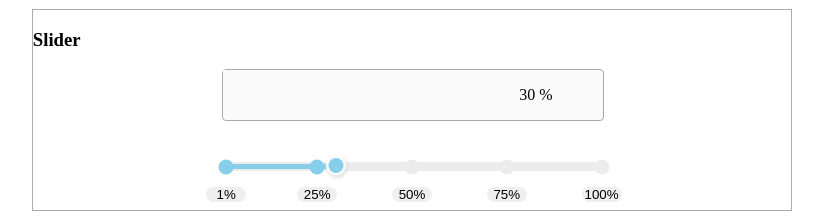
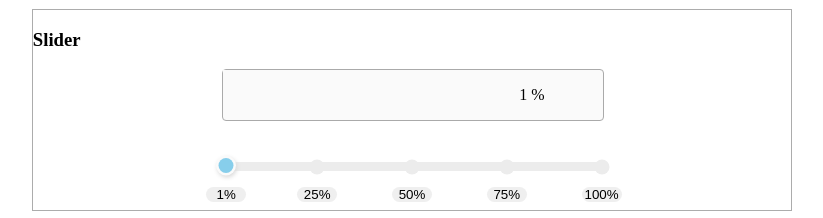
Before and after one commit to lumpenop/new, a React (Create React App) app: page / in a window 1280 px wide. Shown: the part 957-1175 px from the top of the page, without its empty margins (228-1051 px from the left). Built offline with nearby package versions, Linux system fonts and the light colour scheme.

Commit message:
Fix: Slider.js 수정 window 사이즈에서 bar위치 구하는 공식 수정

```diff
--- a/src/components/Slider.js
+++ b/src/components/Slider.js
@@ -7,8 +7,8 @@ const arrPer = [
 
 const Slider = ({isClicked, setIsClicked}) =>{
 
-    const [barWidth, setBarWidth] = useState(30);
-    const widthRef = useRef();
+    const [barWidth, setBarWidth] = useState(1);
+    const barRef = useRef();
 
 
     const forResult =(result)=>{
@@ -21,9 +21,11 @@ const Slider = ({isClicked, setIsClicked}) =>{
         }
     }
     const sliderMoving =(e)=>{
-        const sliderWidth = widthRef.current.offsetWidth;
+
+        const sliderWidth = barRef.current.offsetWidth;
+        const sliderLeft = barRef.current.getBoundingClientRect().left;
         const mouseX = e.nativeEvent.pageX;
-        const mouse = mouseX - (window.outerWidth/2 - sliderWidth/2) + 7;
+        const mouse = mouseX - (window.outerWidth/2 - (window.outerWidth/2 - sliderLeft));
         const sliderBarPer = parseInt(Math.round(mouse/sliderWidth*100));
         const result = forResult(sliderBarPer);
 
@@ -46,7 +48,7 @@ const Slider = ({isClicked, setIsClicked}) =>{
             <Container
                 onMouseMove={e=>sliderMouseMove(e)}
             >
-                <SliderContainer ref={widthRef}>
+                <SliderContainer ref={barRef}>
                     <StateBox>
                         <StateInput />{barWidth} %
                     </StateBox>
```
